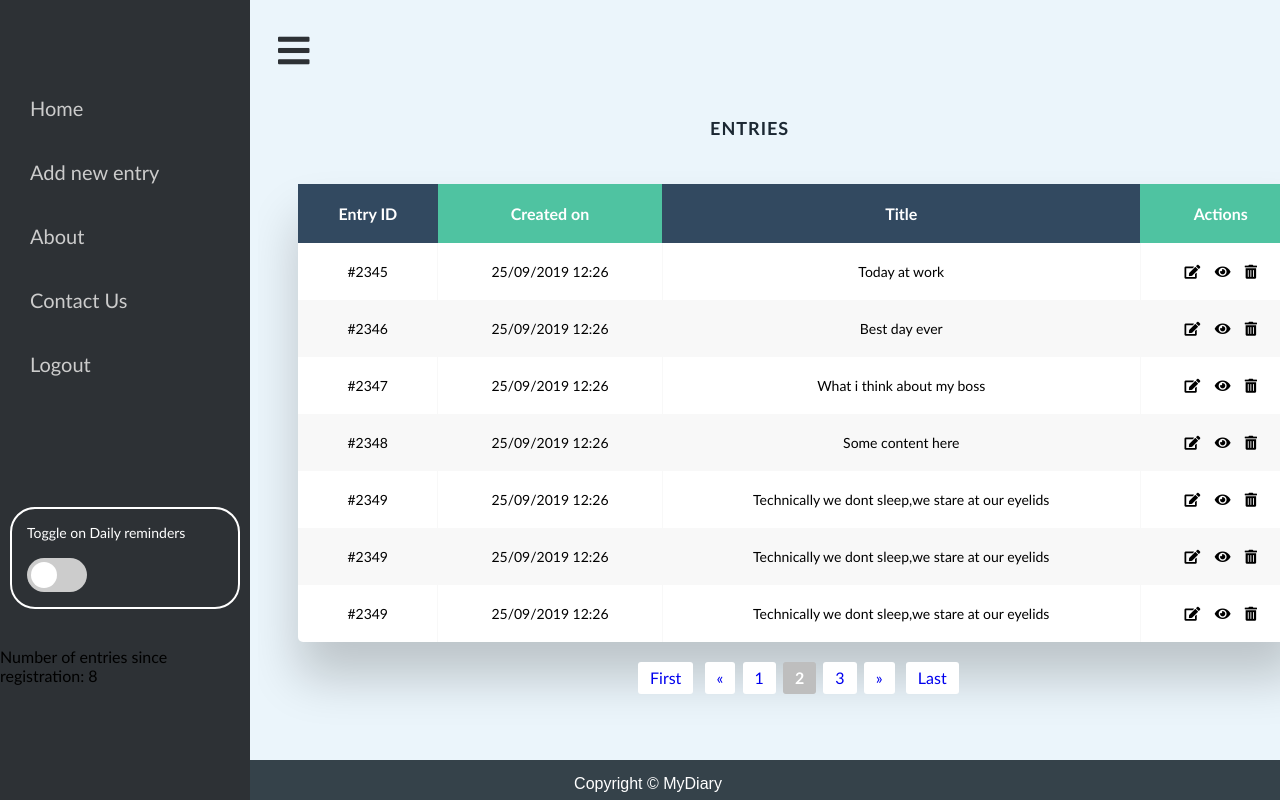
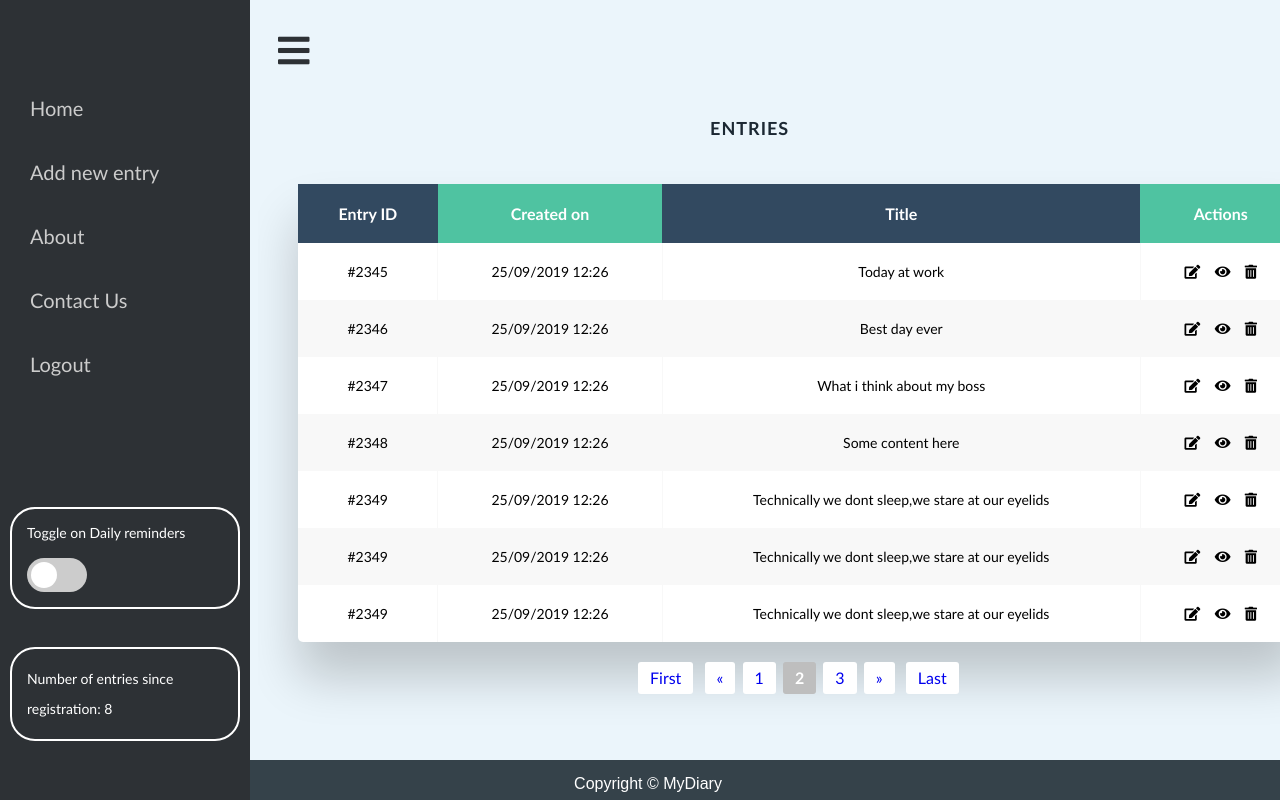
Before and after one commit to hugues0/MyDiary, a plain HTML site: page dashboard.html in a window 1280 px wide. Shown: the top 800 px of the page. Drawn offline with Linux system fonts and the light colour scheme.

Commit message:
new pages update

```diff
--- a/css/main.css
+++ b/css/main.css
@@ -301,6 +301,20 @@ input:checked+.slider2:before {
 }
 
 /*toggle on button dashboard ends*/
+
+.labelcounter {
+    height: auto;
+    color: white;
+    border: white 2px solid;
+    border-radius: 25px;
+    padding: 15px 10px 15px 15px;
+    margin: 0px 10px 0px 10px;
+    font-size: 14px;
+    width: auto;
+    margin-bottom: 5px;
+    text-align: left;
+    line-height: 30px;
+}
 
 /*side nav ends*/
 
```
